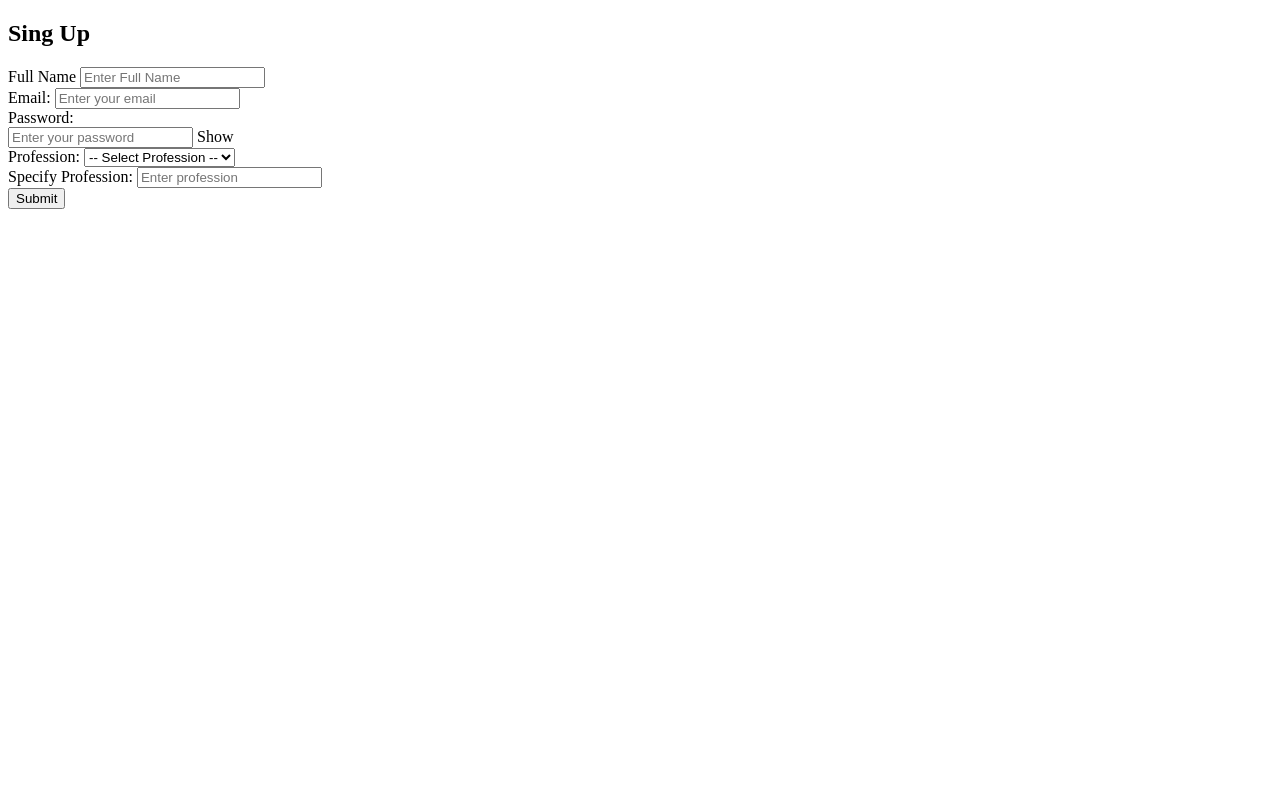
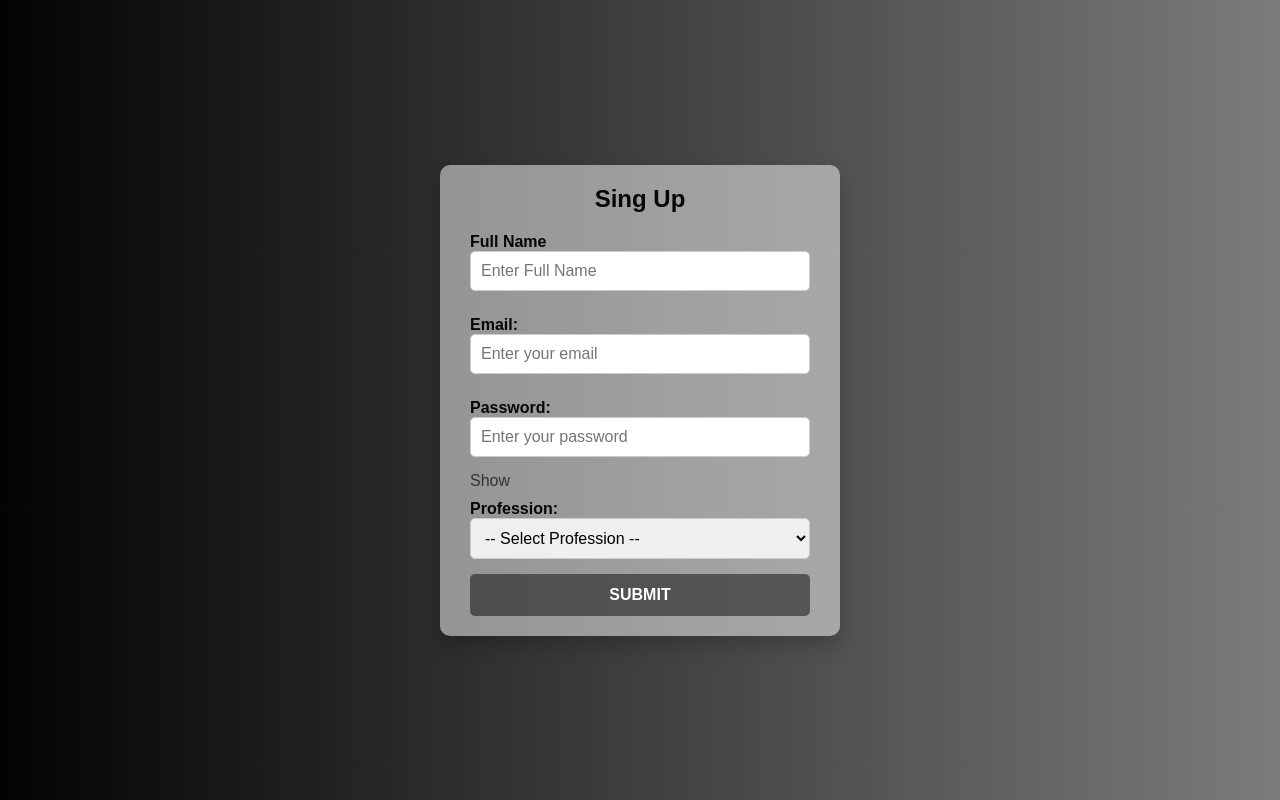
Before and after one commit to Chhiteshwari/AI-TaskManager, a plain HTML site: page index.html in a window 1280 px wide. Drawn offline with Linux system fonts and the light colour scheme.

Commit message:
For code styles by css

```diff
--- a/index.html
+++ b/index.html
@@ -4,6 +4,121 @@
     <meta charset="UTF-8">
     <meta name="viewport" content="width=device-width, initial-scale=1.0">
     <title>Document</title>
+    <style>
+        * {
+            margin: 0;
+            padding: 0;
+            box-sizing: border-box;
+        }
+
+        body {
+            font-family: 'Poppins', sans-serif;
+            background: linear-gradient(to right, #030303, #08080888);
+            display: flex;
+            justify-content: center;
+            align-items: center;
+            min-height: 100vh;
+            color: #333;
+            background-repeat: no-repeat;
+            background-size: cover;
+        }
+
+        .container {
+            background: #ffffff7e;
+            padding: 20px 30px;
+            border-radius: 10px;
+            box-shadow: 0 10px 20px rgba(0, 0, 0, 0.2);
+            width: 100%;
+            max-width: 400px;
+            animation: fadeIn 1s ease-in-out;
+        }
+
+        h2 {
+            text-align: center;
+            margin-bottom: 20px;
+            color: #070707;
+        }
+
+        label {
+            font-weight: 600;
+            margin-bottom: 5px;
+            color: #070707;
+        }
+
+        input,
+        select {
+            width: 100%;
+            padding: 10px;
+            margin-bottom: 15px;
+            border: 1px solid #ccc;
+            border-radius: 5px;
+            font-size: 1rem;
+            outline: none;
+            transition: border 0.3s ease;
+        }
+
+        input:focus,
+        select:focus {
+            border: 1px solid #2193b0;
+        }
+
+        .password-container {
+            position: relative;
+        }
+
+        .cangePassword {
+            position: absolute;
+            right: 10px;
+            top: 50%;
+            transform: translateY(-50%);
+            cursor: pointer;
+            font-size: 0.9rem;
+            color: #2193b0;
+        }
+
+        button {
+            display: inline-block;
+            text-decoration: none;
+            background: #08080880;
+            color: #fff;
+            text-align: center;
+            padding: 12px;
+            font-size: 1rem;
+            font-weight: 600;
+            border-radius: 5px;
+            cursor: pointer;
+            transition: background 0.3s ease;
+            text-transform: uppercase;
+            width: 100%;
+            border: none;
+        }
+
+        button:hover {
+            background: #333838;
+        }
+
+        .hidden {
+            display: none;
+        }
+
+        .error {
+            color: red;
+            font-size: 0.9rem;
+            margin-bottom: 10px;
+        }
+
+        @keyframes fadeIn {
+            from {
+                opacity: 0;
+                transform: translateY(-10px);
+            }
+
+            to {
+                opacity: 1;
+                transform: translateY(0);
+            }
+        }
+    </style>
 </head>
 <body>
     <div class="container">
```
